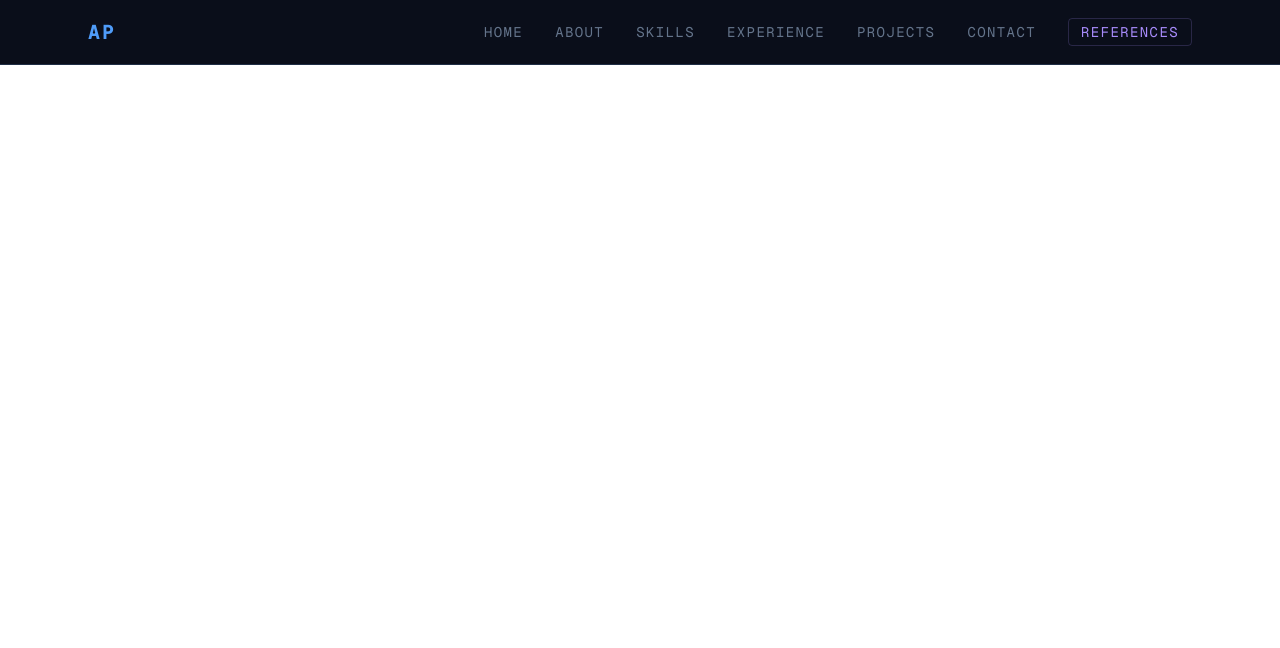
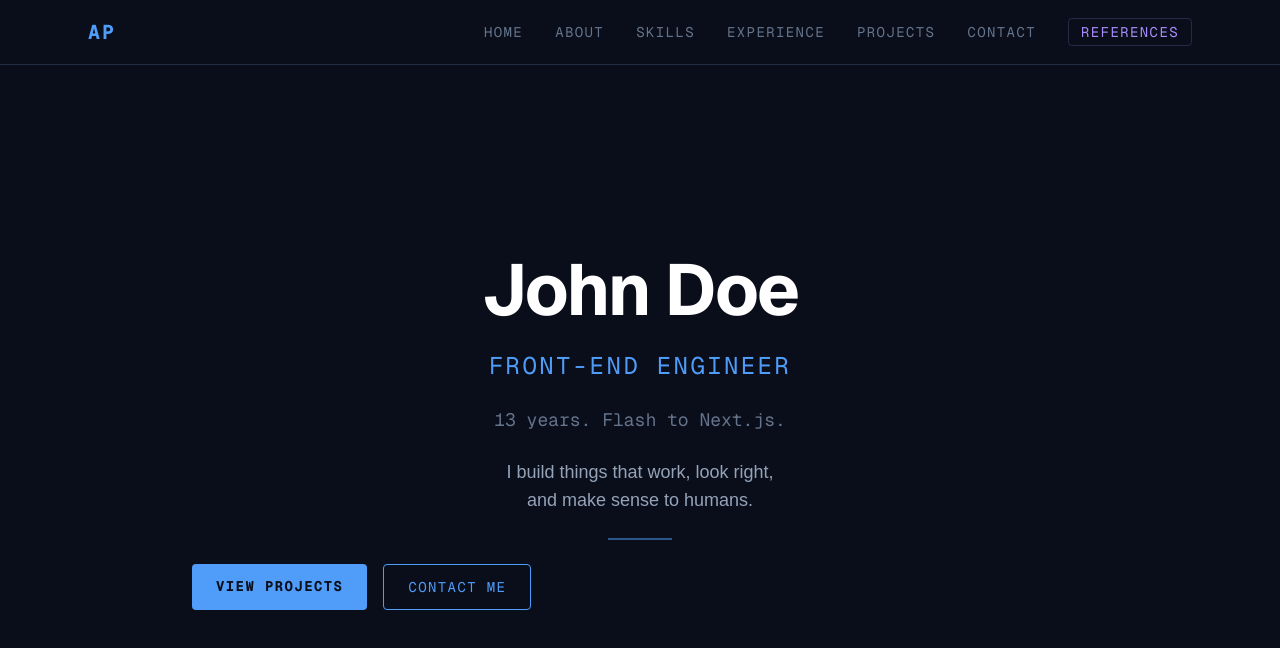
Before and after one commit to Jamisu/action-point, a Next.js app: page / in a window 1280 px wide. Shown: the top 648 px of the page. Built offline with nearby package versions, Linux system fonts and the light colour scheme.

Commit message:
Adding home page

```diff
--- a/src/app/page.tsx
+++ b/src/app/page.tsx
@@ -1,7 +1,9 @@
-export default function Home() {
+import Home from '@/sections/Home'
+
+export default function App() {
   return (
-    <main>
-      <h1>Action Point — coming soon</h1>
+    <main className="bg-[#0a0e1a] min-h-screen">
+      <Home />
     </main>
   )
 }
--- /dev/null
+++ b/src/sections/Home.tsx
@@ -0,0 +1,85 @@
+'use client'
+
+import { useEffect, useState } from 'react'
+import Link from 'next/link'
+
+const lines = [
+  { text: 'John Doe', delay: 0, className: 'text-5xl md:text-7xl font-bold font-sans text-white tracking-tight' },
+  { text: 'Front-End Engineer', delay: 150, className: 'text-xl md:text-2xl font-mono text-[#4f9cf9] tracking-widest uppercase' },
+  { text: '13 years. Flash to Next.js.', delay: 300, className: 'text-base md:text-lg text-[#64748b] font-mono' },
+  { text: 'I build things that work, look right,\nand make sense to humans.', delay: 450, className: 'text-base md:text-lg text-[#94a3b8]' },
+]
+
+interface HomeLine {
+  text: string
+  delay: number
+  className: string
+}
+
+function AnimatedLine({ text, delay, className }: HomeLine) {
+  const [visible, setVisible] = useState(false)
+
+  useEffect(() => {
+    const timer = setTimeout(() => setVisible(true), delay)
+    return () => clearTimeout(timer)
+  }, [delay])
+
+  return (
+    <div
+      className={`transition-all duration-700 ${
+        visible
+          ? 'opacity-100 scale-100 translate-y-0'
+          : 'opacity-0 scale-95 translate-y-2'
+      }`}
+    >
+      <p className={className}>
+        {text.split('\n').map((line, i) => (
+          <span key={i}>
+            {line}
+            {i < text.split('\n').length - 1 && <br />}
+          </span>
+        ))}
+      </p>
+    </div>
+  )
+}
+
+export default function Home() {
+  return (
+    <section
+      id="home"
+      className="min-h-screen flex flex-col justify-center items-center px-6 pt-16"
+    >
+      <div className="max-w-4xl mx-auto w-full flex flex-col gap-6 text-center">
+
+        {/* ANIMATED LINES */}
+        {lines.map((line) => (
+          <AnimatedLine key={line.text} {...line} />
+        ))}
+
+        {/* DIVIDER */}
+        <div className="w-16 h-0.5 bg-[#4f9cf9] opacity-50 mx-auto" />
+
+        {/* CTA BUTTONS */}
+        <div
+          className="flex gap-4 flex-wrap"
+  style={{ animation: 'fadeIn 0.7s ease 0.6s both' }}
+        >
+          <Link
+            href="#projects"
+            className="font-mono text-sm uppercase tracking-widest px-6 py-3 bg-[#4f9cf9] text-[#0a0e1a] font-bold rounded hover:bg-white transition-colors"
+          >
+            View Projects
+          </Link>
+          <Link
+            href="#contact"
+            className="font-mono text-sm uppercase tracking-widest px-6 py-3 border border-[#4f9cf9] text-[#4f9cf9] rounded hover:bg-[#4f9cf9] hover:text-[#0a0e1a] transition-colors"
+          >
+            Contact Me
+          </Link>
+        </div>
+
+      </div>
+    </section>
+  )
+}
```
